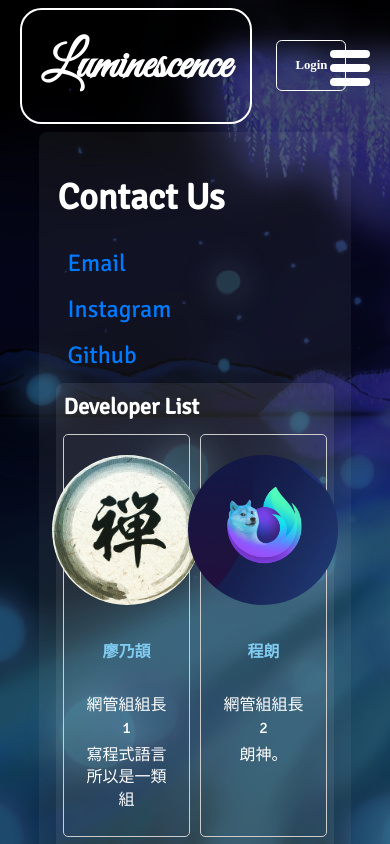
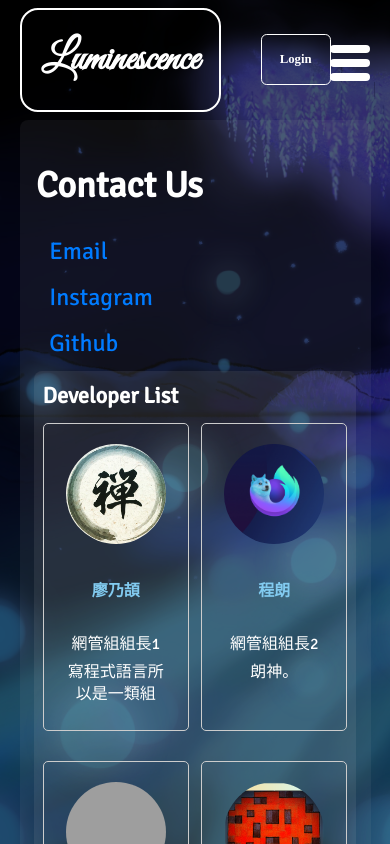
Before and after one commit to ckmsc39th/ckmsc39th.github.io, a Vue app: page /contact in a window 390 px wide. Shown: the top 844 px of the page. Built offline with nearby package versions, Linux system fonts and the light colour scheme; grey boxes are pictures that could not be loaded; a web font is replaced by a local one.

Commit message:
rwd update: navbar for mobile phones -4

```diff
--- a/src/shared/Navbar.vue
+++ b/src/shared/Navbar.vue
@@ -195,7 +195,7 @@ nav.navbar {
   gap: 6px;
   width: max-content;
   position: absolute;
-  top: 50px;
+  top: 45px;
   right: 20px;
   z-index: 10;
   cursor: pointer;
@@ -522,6 +522,11 @@ nav.navbar {
   }
 }
 
+@media (max-width: 456px){
+  .homelink{
+    font-size: 2.5rem;
+  }
+}
 @media (min-width: 800px) {
   .column-4{
     display: none;
--- a/src/style.css
+++ b/src/style.css
@@ -20,7 +20,7 @@
 
 .tab-page {
   margin: auto;
-  width: 80%;
+  width: 90%;
   padding: 2.5%;
   font-family: "cwTeXYen", Signika, "Segoe UI", sans-serif;
   color: #fff;
@@ -29,8 +29,8 @@
 }
 
 .div-page{
-  margin: 3% auto;
-  width: 95%;
+  margin: 2% auto;
+  width: 97%;
   padding: 2.5%;
   background-color: rgba(191, 191, 191, 0.1);
   border-radius: 0.5em;
@@ -39,7 +39,7 @@
 .return-btn {
   display: flex;
   width: 90%;
-  margin: 3% auto;
+  margin: 2% auto;
   padding: 20px;
   place-content: flex-end;
 }
@@ -48,7 +48,7 @@ h1 {
   font-weight: bold;
   margin-top: 30px;
   margin-bottom: 20px;
-  margin-left: 3%;
+  margin-left: 2%;
 }
 
 h2 {
--- a/src/views/Categories.vue
+++ b/src/views/Categories.vue
@@ -80,7 +80,7 @@
   <div class="tab-page">
     <h1>Categories</h1>
     <br/>
-    <div class="flex justify-start space-x-4 ml-[3%]">
+    <div class="flex justify-start space-x-4 ml-[2%]">
       <div
         v-for="tab in tabs"
         :key="tab"
--- a/src/views/Contact.vue
+++ b/src/views/Contact.vue
@@ -123,8 +123,8 @@ const teammateList = [
 }
 
 .team-member-photo {
-  width: 150px;
-  height: 150px;
+  width: 100px;
+  height: 100px;
   border-radius: 50%;
   overflow: hidden;
   margin-bottom: 20px;
--- a/src/views/Members.vue
+++ b/src/views/Members.vue
@@ -54,7 +54,7 @@ loadJSON();
   margin: 20px;
   box-shadow: 0px 0px 15px #eee;
   border-radius: 10px;
-  background-color: #fff;
+  background-color: rgba(255, 255, 255, 0.85);
   font-size: 1.2em;
   font-weight: bold;
   color: #333;
```
